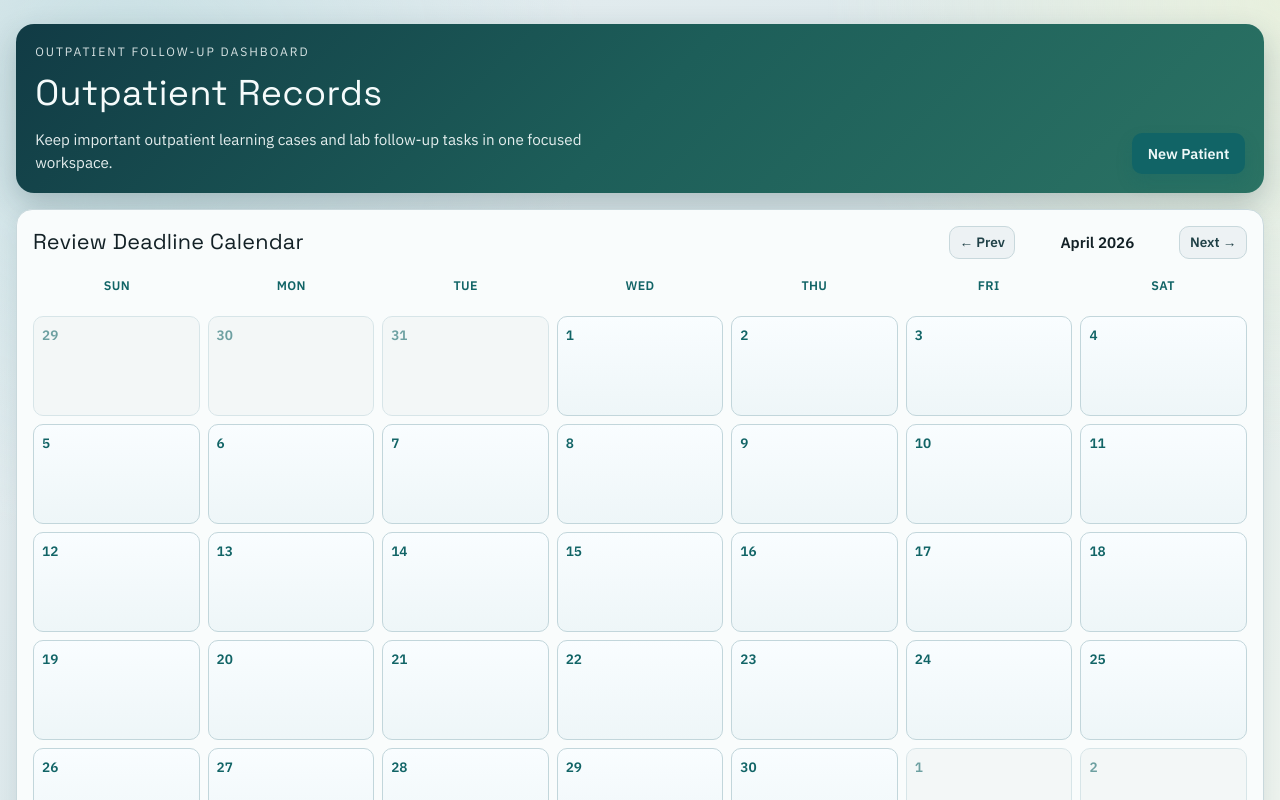
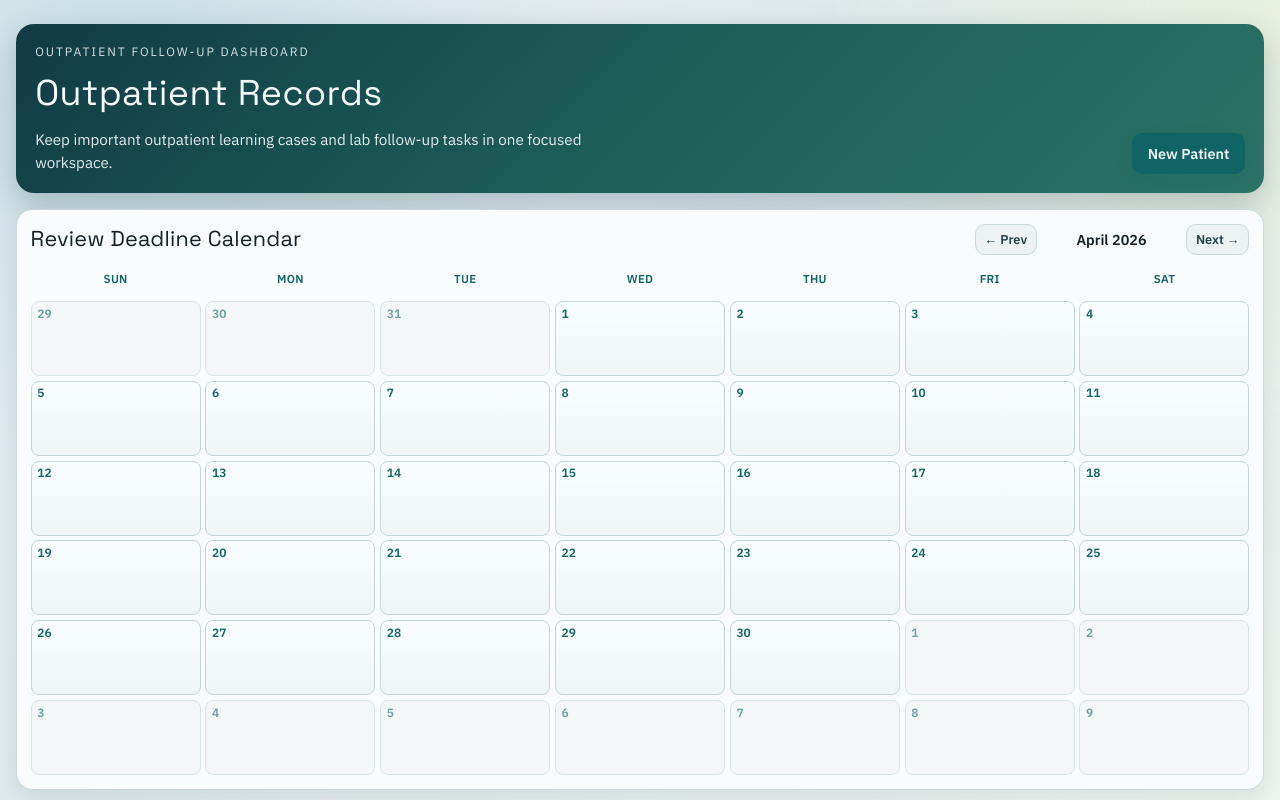
Before and after one commit to ed-tgw/personal, a Next.js app: page /outpatient-dashboard in a window 1280 px wide. Shown: the top 800 px of the page. Built offline with nearby package versions, Linux system fonts and the light colour scheme.

Commit message:
Reduce calendar size and add click-to-navigate feature to calendar patients

```diff
--- a/app/globals.css
+++ b/app/globals.css
@@ -715,66 +715,66 @@ button {
 }
 
 .outpatient-calendar-panel {
-  padding: 1rem !important;
+  padding: 0.85rem !important;
 }
 
 .calendar-controls {
   display: flex;
   align-items: center;
-  gap: 0.75rem;
+  gap: 0.6rem;
   margin-left: auto;
 }
 
 .calendar-nav-btn {
-  padding: 0.35rem 0.6rem !important;
-  font-size: 0.85rem !important;
+  padding: 0.3rem 0.55rem !important;
+  font-size: 0.8rem !important;
 }
 
 .calendar-month-label {
-  font-size: 0.95rem;
+  font-size: 0.9rem;
   font-weight: 600;
   color: var(--ink);
-  min-width: 140px;
+  min-width: 130px;
   text-align: center;
 }
 
 .calendar-grid {
   display: grid;
-  gap: 0.5rem;
+  gap: 0.3rem;
 }
 
 .calendar-weekdays {
   display: grid;
   grid-template-columns: repeat(7, 1fr);
-  gap: 0.4rem;
-  margin-bottom: 0.4rem;
+  gap: 0.3rem;
+  margin-bottom: 0.3rem;
 }
 
 .calendar-weekday {
   text-align: center;
-  font-size: 0.78rem;
+  font-size: 0.72rem;
   font-weight: 600;
   color: var(--brand);
-  padding: 0.4rem 0;
+  padding: 0.25rem 0;
   text-transform: uppercase;
-  letter-spacing: 0.03em;
+  letter-spacing: 0.02em;
 }
 
 .calendar-days {
   display: grid;
   grid-template-columns: repeat(7, 1fr);
-  gap: 0.5rem;
+  gap: 0.3rem;
 }
 
 .calendar-day {
   border: 1px solid #c2d6db;
-  border-radius: 10px;
+  border-radius: 8px;
   background: linear-gradient(180deg, #f9fdff 0%, #eef6f8 100%);
-  padding: 0.5rem;
-  min-height: 100px;
+  padding: 0.35rem;
+  min-height: 75px;
   display: flex;
   flex-direction: column;
-  gap: 0.35rem;
+  gap: 0.25rem;
   position: relative;
 }
 
@@ -784,15 +784,16 @@ button {
 }
 
 .calendar-day-number {
-  font-size: 0.85rem;
+  font-size: 0.75rem;
   font-weight: 700;
   color: var(--brand);
+  line-height: 1;
 }
 
 .calendar-day-patients {
   display: flex;
   flex-direction: column;
-  gap: 0.3rem;
+  gap: 0.2rem;
   flex: 1;
   overflow-y: auto;
   min-height: 0;
@@ -801,32 +802,44 @@ button {
 .calendar-patient-item {
   display: flex;
   flex-direction: column;
-  gap: 0.15rem;
+  gap: 0.1rem;
   background: #e4f1f3;
   border: 1px solid #bad7dc;
-  border-radius: 6px;
-  padding: 0.35rem 0.4rem;
-  font-size: 0.72rem;
+  border-radius: 5px;
+  padding: 0.25rem 0.3rem;
+  font-size: 0.65rem;
+  cursor: pointer;
+  transition: background-color 0.15s, box-shadow 0.15s;
+  text-align: left;
+  font-family: inherit;
+  color: inherit;
+}
+
+.calendar-patient-item:hover {
+  background: #d5e8ec;
+  box-shadow: 0 1px 4px rgba(17, 100, 102, 0.15);
 }
 
 .calendar-patient-initials {
   font-weight: 700;
   color: #0e4f56;
+  line-height: 1;
 }
 
 .calendar-patient-code {
-  font-size: 0.65rem;
+  font-size: 0.6rem;
   color: #2a545f;
   font-weight: 500;
+  line-height: 1;
 }
 
 @media (max-width: 1200px) {
   .calendar-day {
-    min-height: 80px;
+    min-height: 65px;
   }
 
   .calendar-patient-item {
-    font-size: 0.68rem;
+    font-size: 0.62rem;
   }
 }
 
@@ -838,12 +851,12 @@ button {
   }
 
   .calendar-day {
-    min-height: 70px;
+    min-height: 60px;
   }
 
   .calendar-patient-item {
-    padding: 0.3rem;
-    font-size: 0.65rem;
+    padding: 0.2rem 0.25rem;
+    font-size: 0.6rem;
   }
 }
 
--- a/app/outpatient-dashboard/page.tsx
+++ b/app/outpatient-dashboard/page.tsx
@@ -107,6 +107,7 @@ export default function OutpatientDashboardPage() {
   const [sortMode, setSortMode] = useState<"entry" | "deadline">("deadline");
   const [reviewedSearch, setReviewedSearch] = useState("");
   const [calendarMonth, setCalendarMonth] = useState(() => new Date());
+  const patientCardRefs = useRef<Record<string, HTMLElement | null>>({});
 
   const [isNewPatientOpen, setIsNewPatientOpen] = useState(false);
   const [newForm, setNewForm] = useState<OutpatientForm>(emptyForm);
@@ -383,6 +384,16 @@ export default function OutpatientDashboardPage() {
     cancelEditingReviewed();
   };
 
+  const navigateToPatient = (patientId: string) => {
+    setExpandedToReview((prev) => ({ ...prev, [patientId]: true }));
+    setTimeout(() => {
+      patientCardRefs.current[patientId]?.scrollIntoView({
+        behavior: "smooth",
+        block: "start"
+      });
+    }, 50);
+  };
+
   return (
     <main className="rounds-shell">
       <section className="hero-band">
@@ -453,10 +464,15 @@ export default function OutpatientDashboardPage() {
                   <div className="calendar-day-number">{day.getDate()}</div>
                   <div className="calendar-day-patients">
                     {patients.map((patient) => (
-                      <div key={patient.id} className="calendar-patient-item">
+                      <button
+                        key={patient.id}
+                        className="calendar-patient-item"
+                        onClick={() => navigateToPatient(patient.id)}
+                        type="button"
+                      >
                         <span className="calendar-patient-initials">{patient.initials}</span>
                         <span className="calendar-patient-code">{patient.hospitalCode}</span>
-                      </div>
+                      </button>
                     ))}
                   </div>
                 </div>
@@ -498,7 +514,11 @@ export default function OutpatientDashboardPage() {
               const isEditing = editingId === record.id && editDraft !== null;
 
               return (
-                <article className="patient-card" key={record.id}>
+                <article
+                  className="patient-card"
+                  key={record.id}
+                  ref={(el) => { patientCardRefs.current[record.id] = el; }}
+                >
                   <div className="patient-header-row outpatient-header-row">
                     <button
                       className="patient-toggle"
```
